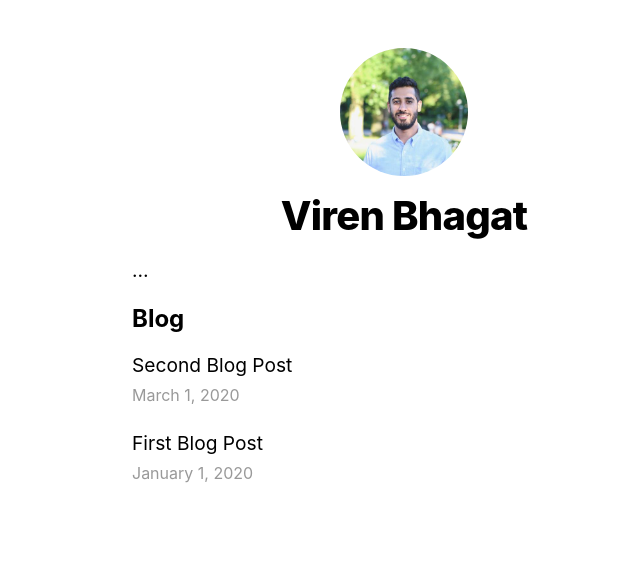
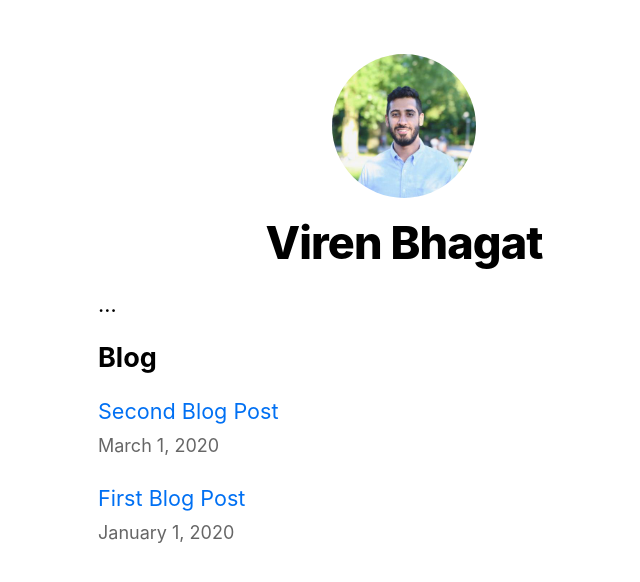
Before and after one commit to virenb/virenb.cc, a Next.js app: page / in a window 1280 px wide. Shown: the top 582 px of the page, without its empty margins (236-876 px from the left). Built offline with nearby package versions, Linux system fonts and the light colour scheme.

Commit message:
fixed image

```diff
--- a/components/layout.js
+++ b/components/layout.js
@@ -28,7 +28,7 @@
         {home ? (
           <>
             <img
-              src='/images/profile.jpeg'
+              src='../images/profile.jpeg'
               className={`${styles.headerHomeImage} ${utilStyles.borderCircle}`}
               alt={name}
             />
@@ -39,7 +39,7 @@
             <Link href='/'>
               <a>
                 <img
-                  src='/images/profile.jpg'
+                  src='/images/profile.jpeg'
                   className={`${styles.headerImage} ${utilStyles.borderCircle}`}
                   alt={name}
                 />
--- a/pages/posts/[id].js
+++ b/pages/posts/[id].js
@@ -1,10 +1,8 @@
+import Layout from '../../components/layout';
+import { getAllPostIds, getPostData } from '../../lib/posts';
 import Head from 'next/head';
-import Layout from '../../components/layout';
 import Date from '../../components/date';
-
 import utilStyles from '../../styles/utils.module.css';
-
-import { getAllPostIds, getPostData } from '../../lib/posts';
 
 export default function Post({ postData }) {
   return (
--- a/styles/globals.css
+++ b/styles/globals.css
@@ -4,13 +4,24 @@
   margin: 0;
   font-family: -apple-system, BlinkMacSystemFont, Segoe UI, Roboto, Oxygen,
     Ubuntu, Cantarell, Fira Sans, Droid Sans, Helvetica Neue, sans-serif;
-}
-
-a {
-  color: inherit;
-  text-decoration: none;
+  line-height: 1.6;
+  font-size: 18px;
 }
 
 * {
   box-sizing: border-box;
 }
+
+a {
+  color: #0070f3;
+  text-decoration: none;
+}
+
+a:hover {
+  text-decoration: underline;
+}
+
+img {
+  max-width: 100%;
+  display: block;
+}
--- a/styles/utils.module.css
+++ b/styles/utils.module.css
@@ -48,5 +48,5 @@
 }
 
 .lightText {
-  color: #999;
+  color: #666;
 }
```
